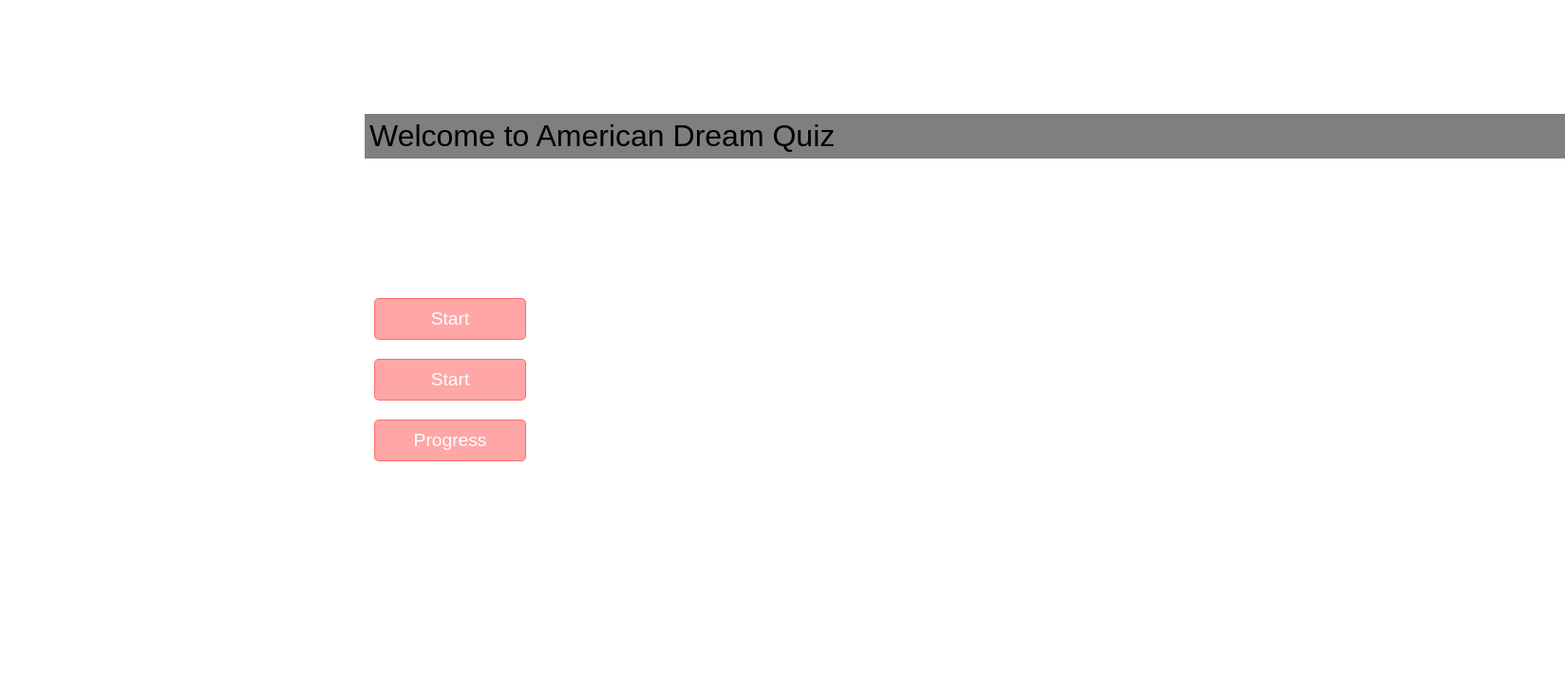
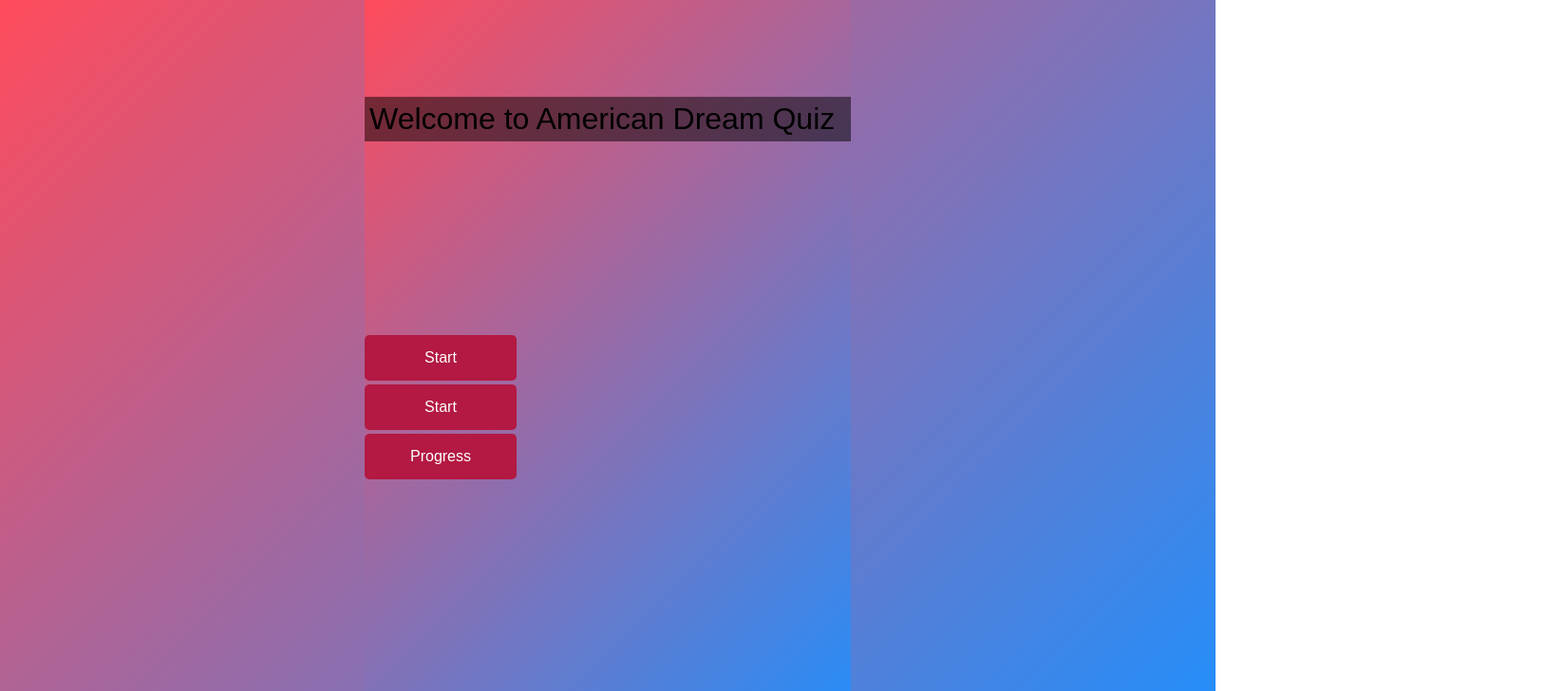
Before and after one commit to sanzay83/adquiz, a React (Create React App) app: page /home in a window 1280 px wide. Shown: the top 728 px of the page at 95% size, 1648 px wide, since content can reach past the window. Built offline with nearby package versions, Linux system fonts and the light colour scheme.

Commit message:
fixed some css

```diff
--- a/src/App.css
+++ b/src/App.css
@@ -4,6 +4,7 @@ html,
   margin: 0;
   height: 100%;
   font-family: "Arial", sans-serif;
+  background: linear-gradient(135deg, #ff4b5c, #1e90ff);
 }
 
 .App {
@@ -13,24 +14,6 @@ html,
   background-position: center;
   height: 100vh;
   color: white;
-}
-
-.button {
-  background: rgba(255, 0, 0, 0.35);
-  border: 1px solid rgba(255, 0, 0, 0.35);
-  width: 160px;
-  border-radius: 5px;
-  color: white;
-  font-size: 1.2rem;
-  padding: 10px 20px;
-  margin: 10px;
-  cursor: pointer;
-  transition: background 0.3s, transform 0.3s;
-}
-
-.button:hover {
-  background: rgba(255, 255, 255, 0.4);
-  transform: scale(1.05);
 }
 
 /* QUIZ PAGINATION */
--- a/src/components/Quiz.js
+++ b/src/components/Quiz.js
@@ -80,7 +80,6 @@ function Quiz() {
           </button>
         ))}
       </div>
-      <br /> <br />
       <div className="quiz-container">
         {currentQuestions.map((data) => (
           <div key={data.id}>
--- a/src/components/Review.js
+++ b/src/components/Review.js
@@ -26,10 +26,11 @@ function Review() {
       <Link className="exit" to="/">
         X
       </Link>
-      <div className="halfBackground"></div>
+
       <div className="review-container">
         {selectedQuestions.map((data) => (
           <div key={data.id}>
+            <br />
             <div className="question-text">{data.question}</div>
             {data.options.map((option, index) => {
               const isCorrect = option === data.correct;
--- a/src/components/styles/Home.css
+++ b/src/components/styles/Home.css
@@ -5,17 +5,33 @@
 
 .homeHeader {
   background: rgba(0, 0, 0, 0.5);
-  width: 98%;
   padding: 5px;
   font-size: 2rem;
-  position: absolute;
-  top: 15%;
   align-items: center;
+  margin-top: 20%;
 }
 
 .homeButtonContainer {
   display: flex;
   flex-direction: column;
   justify-content: center;
-  height: 100vh;
+  height: 70vh;
 }
+
+.homeButtonContainer button {
+  background-color: rgb(179, 25, 66);
+  width: 160px;
+  border-radius: 5px;
+  color: white;
+  border: none;
+  cursor: pointer;
+  padding: 15px 15px;
+  margin: 2px 0;
+  font-size: 1em;
+  transition: background 0.3s, transform 0.3s;
+}
+
+.homeButtonContainer button:hover {
+  background-color: rgba(255, 126, 126, 0.4);
+  transform: scale(1.05);
+}
--- a/src/components/styles/Quiz.css
+++ b/src/components/styles/Quiz.css
@@ -35,9 +35,12 @@
 }
 
 .question-text {
-  font-size: 1em;
-  color: #333;
-  margin-bottom: 20px;
+  padding: 10px;
+  font-size: 1.3em;
+  color: #000000;
+  margin-bottom: 10px;
+  border: 2px solid #333;
+  border-radius: 5px;
 }
 
 .option {
--- a/src/components/styles/Result.css
+++ b/src/components/styles/Result.css
@@ -31,14 +31,19 @@
 }
 
 .resultButtonContainer {
-  position: absolute;
-  bottom: 20%;
+  margin-top: 30%;
   display: flex;
   gap: 5px;
-  width: 100%;
   justify-content: center;
 }
 
 .resultButtonContainer button {
   background-color: rgb(179, 25, 66);
+  border-radius: 5px;
+  color: white;
+  border: none;
+  cursor: pointer;
+  padding: 15px 15px;
+  margin: 2px 0;
+  font-size: 1em;
 }
```
